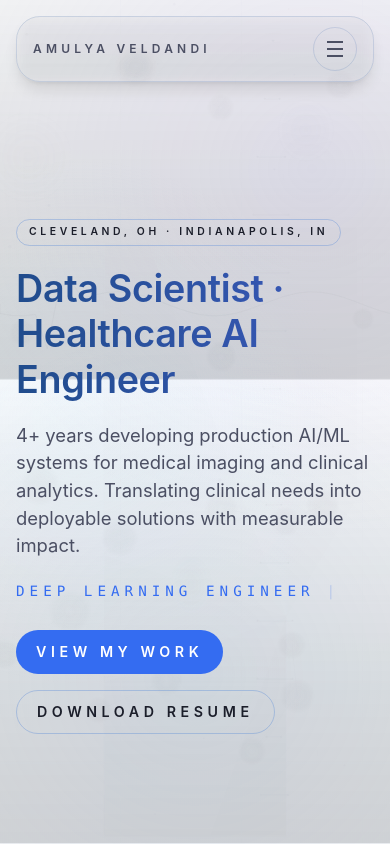
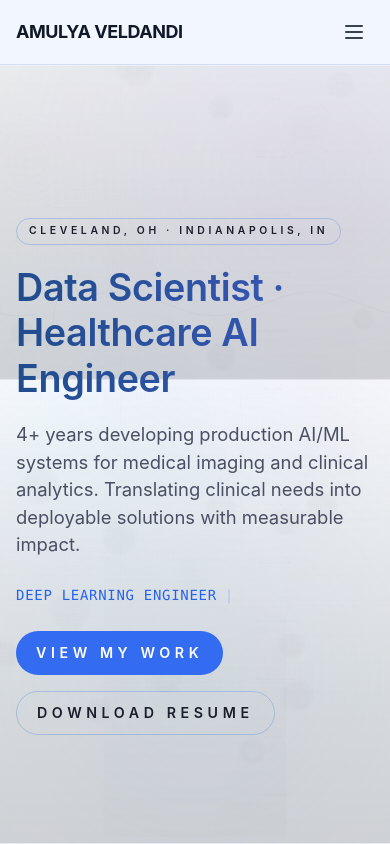
Before and after one commit to AmulyaVeldandi/amulyaveldandi.github.io, a Next.js app in the folder my-app/: page / in a window 390 px wide. Shown: the top 844 px of the page. Built offline with nearby package versions, Linux system fonts and the light colour scheme.

Commit message:
Fix navigation bar and hero section styling

```diff
--- a/my-app/components/about/SkillsGrid.tsx
+++ b/my-app/components/about/SkillsGrid.tsx
@@ -112,7 +112,7 @@ export function SkillsGrid() {
         })}
         {filteredSkills.length === 0 ? (
           <p className="rounded-3xl border border-dashed border-[var(--border-muted)] bg-[var(--surface)]/90 p-4 text-sm text-[var(--muted)] md:col-span-2">
-            No skills match "{search}". Try another keyword or select a different category.
+            No skills match &ldquo;{search}&rdquo;. Try another keyword or select a different category.
           </p>
         ) : null}
       </div>
--- a/my-app/components/home/Hero.tsx
+++ b/my-app/components/home/Hero.tsx
@@ -55,7 +55,7 @@ function useTypewriter(words: string[], typeSpeed = 70, pauseDuration = 1400) {
 export function Hero() {
   const { descriptors, headline, subheadline, location, resumeUrl } = profile;
 
-  const { text, blink } = useTypewriter(descriptors, 64, 1600);
+  const { text, blink } = useTypewriter(descriptors, 50, 2400);
 
   const staggerChildren = useMemo(
     () => ({
@@ -81,30 +81,30 @@ export function Hero() {
           animate: { transition: { staggerChildren: 0.12 } },
         }}
       >
-        <motion.div variants={staggerChildren}>
+        <motion.div variants={staggerChildren} className="mb-4">
           <Badge variant="outline">{location}</Badge>
         </motion.div>
         <motion.h1
           variants={staggerChildren}
-          className="text-fluid-4xl font-semibold text-[var(--foreground)] sm:text-fluid-5xl lg:text-fluid-6xl"
+          className="text-fluid-4xl font-semibold text-[var(--foreground)] sm:text-fluid-5xl lg:text-fluid-6xl mb-6"
         >
           {headline}
         </motion.h1>
         <motion.p
           variants={staggerChildren}
-          className="text-fluid-lg text-[var(--muted)] sm:text-fluid-xl"
+          className="text-fluid-lg text-[var(--muted)] sm:text-fluid-xl mb-4"
         >
           {subheadline}
         </motion.p>
         <motion.div
           variants={staggerChildren}
-          className="flex items-center gap-3 text-fluid-sm font-mono uppercase tracking-[0.35em] text-[var(--accent)]"
+          className="flex items-center gap-2 text-sm font-mono uppercase tracking-wider text-blue-600 mb-8 min-h-[32px]"
           aria-live="polite"
         >
           <span>{text}</span>
           <span className={blink ? "opacity-100" : "opacity-20"}>|</span>
         </motion.div>
-        <motion.div variants={staggerChildren} className="flex flex-wrap gap-4 pt-2">
+        <motion.div variants={staggerChildren} className="flex flex-wrap gap-4">
           <Button href="/work" variant="primary" size="lg">
             View My Work
           </Button>
@@ -114,7 +114,7 @@ export function Hero() {
         </motion.div>
       </motion.div>
       <motion.div
-        className="absolute bottom-6 left-1/2 hidden -translate-x-1/2 flex-col items-center gap-2 text-xs uppercase tracking-[0.35em] text-[var(--muted)] sm:flex"
+        className="absolute bottom-8 left-1/2 hidden -translate-x-1/2 flex-col items-center gap-2 text-xs uppercase tracking-wider text-gray-500 sm:flex mt-12"
         initial={{ opacity: 0, y: 12 }}
         animate={{ opacity: [0, 0.9, 0.4, 0.9], y: [12, 0, 8, 0] }}
         transition={{
@@ -125,7 +125,7 @@ export function Hero() {
         }}
       >
         <span>Scroll</span>
-        <span className="block h-10 w-[1px] bg-gradient-to-b from-transparent via-[var(--muted)] to-transparent" />
+        <span className="block h-10 w-[1px] bg-gradient-to-b from-transparent via-gray-400 to-transparent" />
       </motion.div>
     </section>
   );
--- a/my-app/components/layout/Navigation.tsx
+++ b/my-app/components/layout/Navigation.tsx
@@ -1,7 +1,6 @@
 "use client";
 
 import clsx from "clsx";
-import { AnimatePresence, motion } from "framer-motion";
 import Link from "next/link";
 import { usePathname } from "next/navigation";
 import { useEffect, useMemo, useRef, useState } from "react";
@@ -23,7 +22,6 @@ const HIDDEN_SCROLL_THRESHOLD = 120;
 export default function Navigation({ links }: NavigationProps) {
   const pathname = usePathname() ?? "/";
   const [activeSection, setActiveSection] = useState(pathname);
-  const [scrolled, setScrolled] = useState(false);
   const [hidden, setHidden] = useState(false);
   const [menuOpen, setMenuOpen] = useState(false);
   const lastScroll = useRef(0);
@@ -77,7 +75,6 @@ export default function Navigation({ links }: NavigationProps) {
   useEffect(() => {
     const handleScroll = () => {
       const current = window.scrollY;
-      setScrolled(current > 8);
 
       if (menuOpen) {
         setHidden(false);
@@ -131,21 +128,23 @@ export default function Navigation({ links }: NavigationProps) {
     <>
       <header
         className={clsx(
-          "fixed inset-x-0 top-0 z-30 transition-all duration-300",
-          scrolled ? "pt-3 shadow-sm" : "pt-4",
+          "fixed inset-x-0 top-0 z-50 bg-white/80 backdrop-blur-md border-b border-gray-200/50 transition-all duration-300",
           hidden ? "-translate-y-full" : "translate-y-0",
         )}
       >
-        <div className="max-w-7xl mx-auto px-4 sm:px-6 lg:px-6">
-          <div className="relative flex w-full items-center justify-between rounded-3xl border border-[var(--border-muted)] bg-[var(--surface-elevated)]/90 px-4 py-2.5 shadow-lg backdrop-blur">
+        <nav className="max-w-7xl mx-auto px-4 sm:px-6 lg:px-8">
+          <div className="relative flex items-center justify-between h-16">
+            {/* Logo */}
             <Link
               href="/"
-            className="text-xs font-semibold uppercase tracking-[0.35em] text-[var(--muted)] transition hover:text-[var(--foreground)]"
+              className="text-lg font-bold tracking-tight text-gray-900 hover:text-blue-600 transition-colors"
             >
-            Amulya Veldandi
+              AMULYA VELDANDI
             </Link>
-          <nav className="hidden items-center gap-3 lg:flex">
-            <ul className="flex items-center gap-2 rounded-full border border-[var(--border-muted)] bg-[var(--surface)] p-1">
+
+            {/* Desktop Navigation */}
+            <div className="hidden md:flex items-center gap-8">
+              <ul className="flex items-center gap-8">
                 {links.map((link) => {
                   const isActive =
                     activeHref === link.href ||
@@ -155,48 +154,54 @@ export default function Navigation({ links }: NavigationProps) {
                       <Link
                         href={link.href}
                         className={clsx(
-                        "relative inline-flex items-center gap-2 rounded-full px-4 py-2 text-xs font-semibold uppercase tracking-[0.35em] text-[var(--muted)] transition-colors",
+                          "text-sm font-medium uppercase transition-colors",
                           isActive
-                          ? "text-[var(--foreground)]"
-                          : "hover:text-[var(--foreground)]",
+                            ? "text-blue-600"
+                            : "text-gray-700 hover:text-blue-600",
                         )}
                       >
                         {link.label}
-                      <AnimatePresence>
-                        {isActive ? (
-                          <motion.span
-                            layoutId="nav-pill"
-                            className="absolute inset-0 -z-10 rounded-full bg-[var(--surface-elevated)] shadow-nav-pill"
-                            transition={{ type: "spring", stiffness: 280, damping: 26 }}
-                          />
-                        ) : null}
-                      </AnimatePresence>
                       </Link>
                     </li>
                   );
                 })}
               </ul>
               <ThemeToggle />
-          </nav>
+            </div>
+
+            {/* Mobile Menu Button */}
             <button
               type="button"
               onClick={() => setMenuOpen((open) => !open)}
-            className="flex min-h-tap min-w-tap items-center justify-center rounded-full border border-[var(--border-muted)] text-[var(--muted)] transition-colors hover:text-[var(--foreground)] focus-visible:outline-none focus-visible:ring-2 focus-visible:ring-[var(--accent)] focus-visible:ring-offset-2 lg:hidden"
+              className="md:hidden flex items-center justify-center w-10 h-10 rounded-lg text-gray-700 hover:text-blue-600 hover:bg-gray-100 transition-colors"
               aria-label="Toggle navigation menu"
               aria-expanded={menuOpen}
             >
-            <motion.span
-              initial={false}
-              animate={{ rotate: menuOpen ? 45 : 0 }}
-              className="relative block h-4 w-4"
+              <svg
+                className="w-6 h-6"
+                fill="none"
+                stroke="currentColor"
+                viewBox="0 0 24 24"
               >
-              <span className="absolute left-0 top-1/2 block h-[2px] w-full -translate-y-1/2 bg-current transition-all" />
-              <span className="absolute left-0 top-0 block h-[2px] w-full bg-current transition-all" />
-              <span className="absolute left-0 bottom-0 block h-[2px] w-full bg-current transition-all" />
-            </motion.span>
+                {menuOpen ? (
+                  <path
+                    strokeLinecap="round"
+                    strokeLinejoin="round"
+                    strokeWidth={2}
+                    d="M6 18L18 6M6 6l12 12"
+                  />
+                ) : (
+                  <path
+                    strokeLinecap="round"
+                    strokeLinejoin="round"
+                    strokeWidth={2}
+                    d="M4 6h16M4 12h16M4 18h16"
+                  />
+                )}
+              </svg>
             </button>
           </div>
-        </div>
+        </nav>
       </header>
       <MobileMenu
         open={menuOpen}
```
Lines whose indentation alone changed are shown as unchanged.
